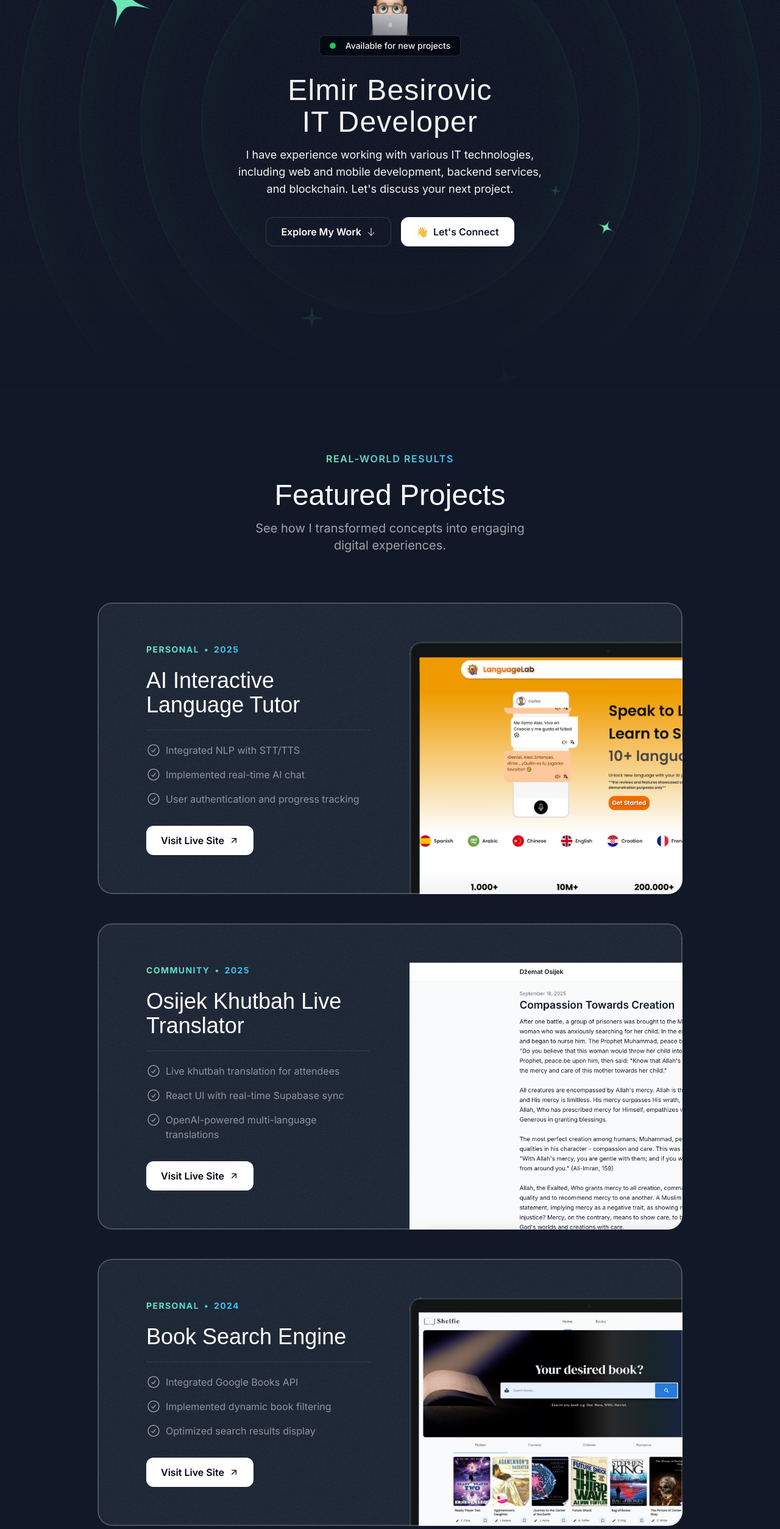
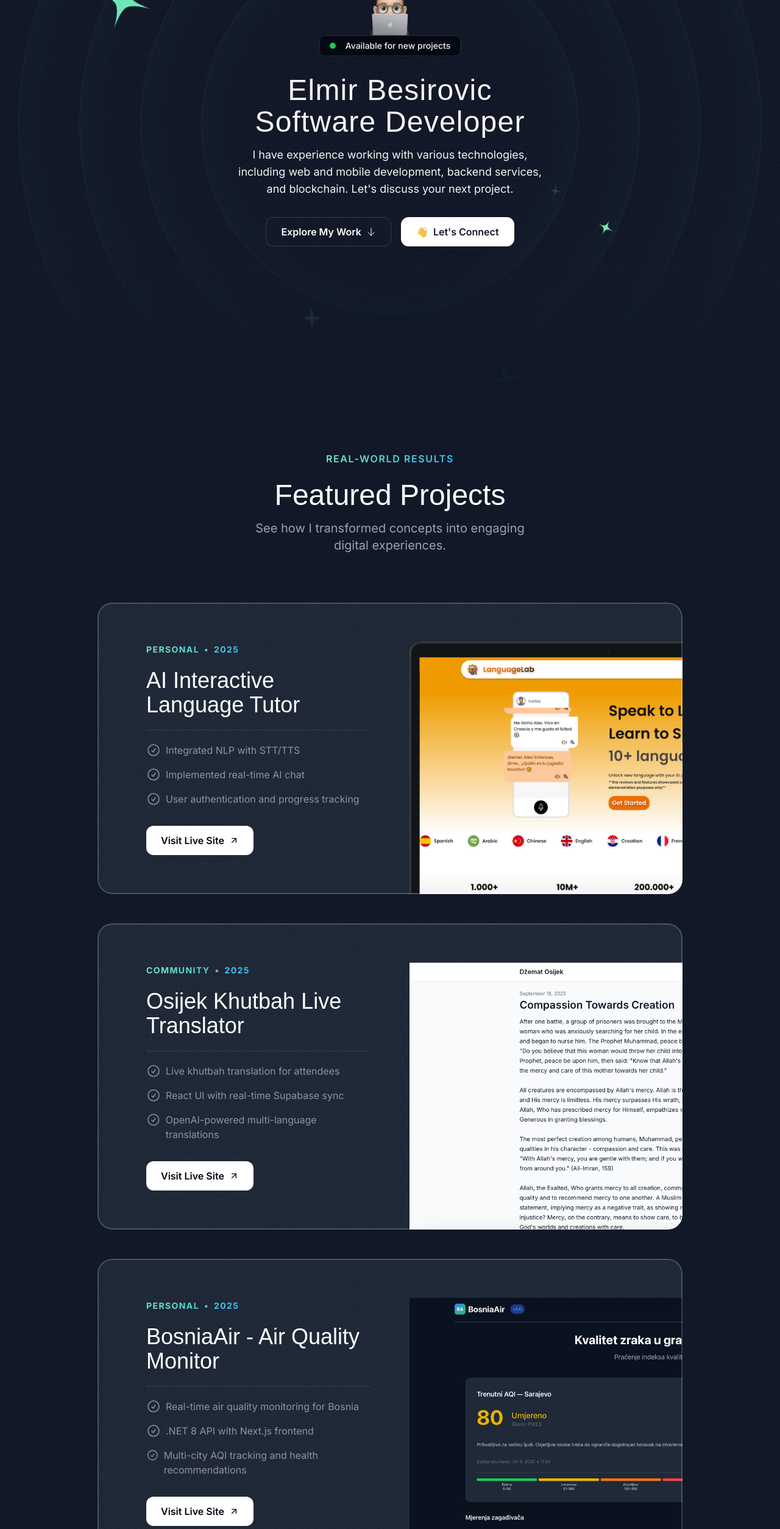
Before and after one commit to iamelmirr/portfolio, a Next.js app: page / in a window 1280 px wide. Shown: the part 234-2741 px from the top of the page at 61% size. Built offline with nearby package versions, Linux system fonts and the light colour scheme; a web font is replaced by a local one.

Commit message:
Refactor code structure for improved readability and maintainability

```diff
--- a/src/sections/About.tsx
+++ b/src/sections/About.tsx
@@ -14,6 +14,7 @@ import NextJsIcon from "@/assets/icons/next-dot-js-svgrepo-com.svg"
 import FlutterIcon from "@/assets/icons/flutter-svgrepo-com.svg"
 import SupabaseIcon from "@/assets/icons/supabase-icon.svg"
 import SolidityIcon from "@/assets/icons/solidity-svgrepo-com.svg"
+import SqlIcon from "@/assets/icons/sql-database-generic-svgrepo-com.svg"
 import { TechIcon } from "@/components/TechIcon";
 import mapImage from "@/assets/images/map.png"
 import smileEmoji from "@/assets/images/memoji-smile.png"
@@ -63,6 +64,10 @@ const toolboxItems = [
   {
     title: 'Supabase',
     iconType: SupabaseIcon,
+  },
+  {
+    title: 'SQL',
+    iconType: SqlIcon,
   },
   {
     title: 'Solidity',
--- a/src/sections/Hero.tsx
+++ b/src/sections/Hero.tsx
@@ -65,9 +65,9 @@ export const HeroSection = () => {
         </div>
         <div className='max-w-lg mx-auto'>
           <h1 className='font-serif text-3xl md:text-5xl text-center mt-8 tracking-wide'>Elmir Besirovic</h1>
-          <h1 className='font-serif text-3xl md:text-5xl text-center mt-1 tracking-wide'>IT Developer</h1>
+          <h1 className='font-serif text-3xl md:text-5xl text-center mt-1 tracking-wide'>Software Developer</h1>
           <p className='mt-4 text-center text-white md:text-lg'>
-            I have experience working with various IT technologies, including web and mobile development, backend services, and blockchain. Let&apos;s discuss your next project.
+            I have experience working with various technologies, including web and mobile development, backend services, and blockchain. Let&apos;s discuss your next project.
           </p>
           </div>
 
--- a/src/sections/Projects.tsx
+++ b/src/sections/Projects.tsx
@@ -4,6 +4,7 @@ import caffiendImage from "@/assets/images/caffiendproject.png"
 import nutriluxImage from "@/assets/images/nutrilux-project.png"
 import githubImage from "@/assets/images/github-image.png"
 import osijekKhutbahImage from "@/assets/images/osijekhutbaproject.png"
+import bosniaAirImage from "@/assets/images/bosniaairproject.png"
 import Image from "next/image";
 import CheckIcon from "@/assets/icons/check-circle.svg";
 import ArrowUpRightIcon from "@/assets/icons/arrow-up-right.svg";
@@ -35,6 +36,18 @@ const portfolioProjects = [
     ],
     link: "https://osijekhutba.vercel.app",
     image: osijekKhutbahImage,
+  },
+  {
+    company: "Personal",
+    year: "2025",
+    title: "BosniaAir - Air Quality Monitor",
+    results: [
+      { title: "Real-time air quality monitoring for Bosnia" },
+      { title: ".NET 8 API with Next.js frontend" },
+      { title: "Multi-city AQI tracking and health recommendations" },
+    ],
+    link: "https://bosniaair.vercel.app",
+    image: bosniaAirImage,
   },
   {
     company: "Personal",
@@ -94,18 +107,6 @@ const portfolioProjects = [
       { title: "Ongoing project, prototype stage" },
     ],
     githubLink: "https://github.com/iamelmirr/neurodiversity-customizer-simple-version",
-    image: githubImage,
-  },
-  {
-    company: "Personal",
-    year: "2024",
-    title: "Web3 Smart Contracts",
-    results: [
-      { title: "Solidity smart contract development" },
-      { title: "Web3 integration features" },
-      { title: "In progress, basic implementations" },
-    ],
-    githubLink: "https://github.com/iamelmirr/",
     image: githubImage,
   },
 ];
```
Also changed, not shown: src/assets/icons/sql-database-generic-svgrepo-com.svg (added), src/assets/images/bosniaairproject.png (added).
